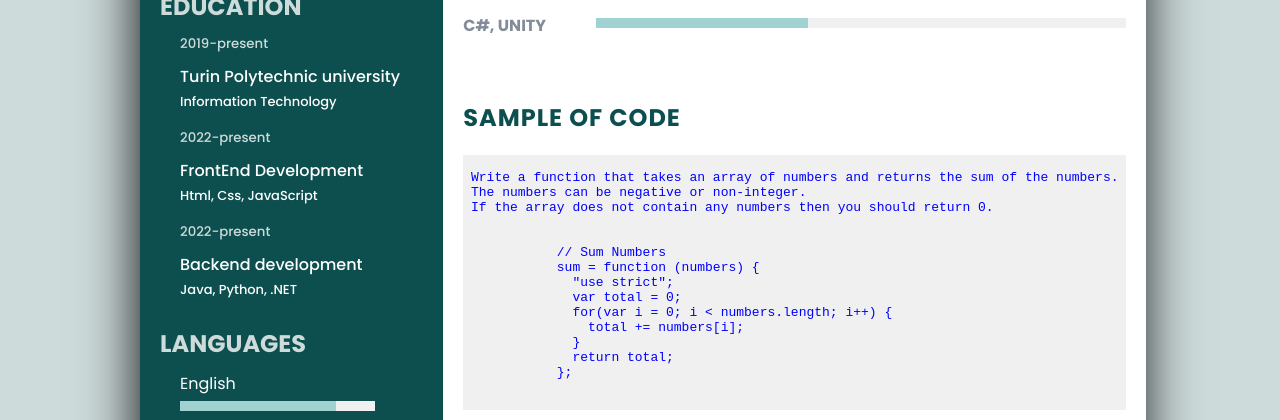
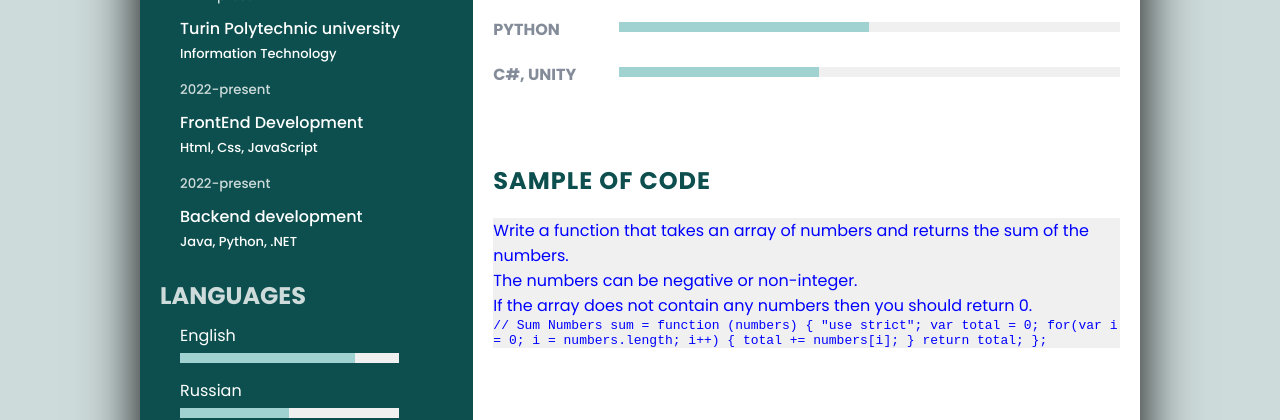
Before and after one commit to RaupovN/rsschool-cv, a plain HTML site: page index.html in a window 1280 px wide. Shown: the part 768-1188 px from the top of the page. Drawn offline with Linux system fonts and the light colour scheme; files that its build step writes are made by us from their sources; grey boxes are pictures that could not be loaded.

Commit message:
fix: issue

```diff
--- a/index.html
+++ b/index.html
@@ -177,20 +177,21 @@
       </section>
       <section class="section" id="code">
         <h2 class="section__title">Sample of code</h2>
-        <pre class="code__example">
+        <div class="code__example">
           <p> Write a function that takes an array of numbers and returns the sum of the numbers. <br> The numbers can be negative or non-integer. <br> If the array does not contain any numbers then you should return 0.</p>
           <code>
-            // Sum Numbers
+            <p>// Sum Numbers
               sum = function (numbers) {
                 "use strict";
                 var total = 0;
-              for(var i = 0; i < numbers.length; i++) {
+                for(var i = 0; i = numbers.length; i++) {
                   total += numbers[i];
                 }
                 return total;
               };
+            </p>
           </code>
-        </pre>
+        </div>
       </section>
       <footer class="footer">
         <span class="footer__year">© 2022</span>
```
Lines whose indentation alone changed are shown as unchanged.
